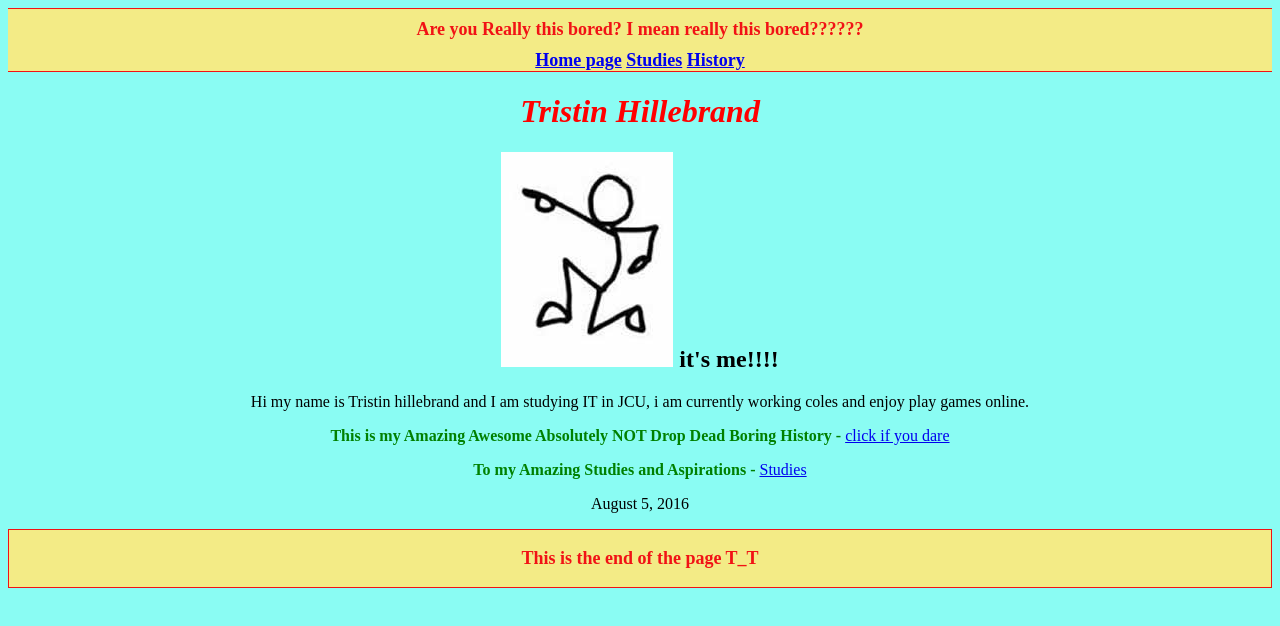
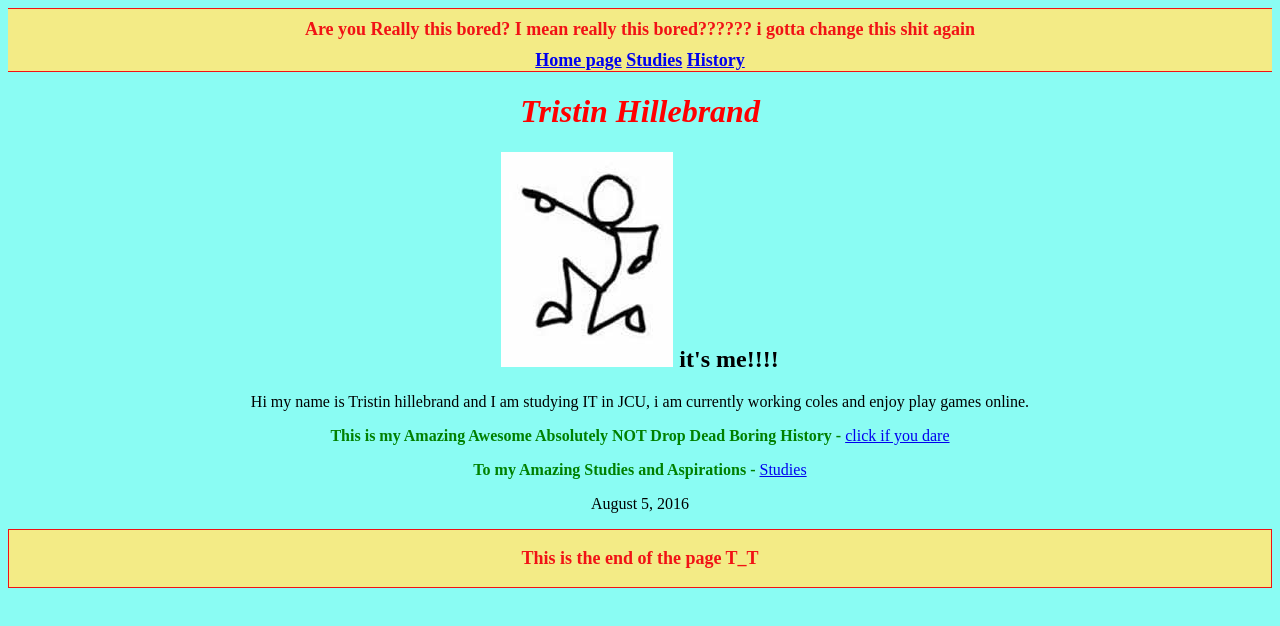
Before and after one commit to TristinHillebrand/prac, a plain HTML site: page index.html in a window 1280 px wide. Drawn offline with Linux system fonts and the light colour scheme.

Commit message:
still change this lol

```diff
--- a/index.html
+++ b/index.html
@@ -7,7 +7,7 @@
 </head>
 
 <body>
-<header>Are you Really this bored? I mean really this bored??????</header>
+<header>Are you Really this bored? I mean really this bored?????? i gotta change this shit again</header>
 <nav> <a href="index.html" class="fun">Home page</a> <a href="Study.html" class="fun">Studies</a> <a href="History.html" class="fun">History</a></nav>
 <h1>Tristin Hillebrand
 </h1>
```
